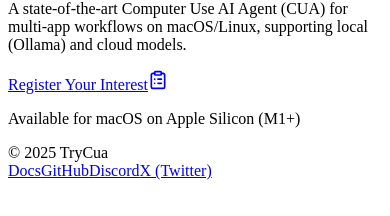
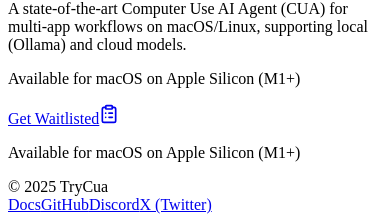
Before and after one commit to trycua/trycua.github.io, a React (Create React App) app: page / in a window 390 px wide. Shown: the part 1278-1494 px from the top of the page. Before the commit the page ends 1466 px from the top, so only its background shows below. Built offline with nearby package versions, Linux system fonts and the light colour scheme; no server answers.

Commit message:
Fix floating button on mobile

```diff
--- a/src/Root.tsx
+++ b/src/Root.tsx
@@ -46,8 +46,12 @@
   useEffect(() => {
     if (isDarkMode) {
       document.documentElement.classList.add('dark');
+      document.documentElement.style.backgroundColor = '#171717';
+      document.body.style.backgroundColor = '#171717';
     } else {
       document.documentElement.classList.remove('dark');
+      document.documentElement.style.backgroundColor = 'white';
+      document.body.style.backgroundColor = 'white';
     }
   }, [isDarkMode]);
 
@@ -225,7 +229,7 @@
 
       {/* Main Content */}
       <div className="overflow-auto">
-        <main className="max-w-4xl mx-auto mt-20 md:mt-40 text-center px-4 pb-24">
+        <main className="max-w-4xl mx-auto mt-20 md:mt-32 text-center px-4 pb-40 md:pb-16">
           <div className="flex justify-center mb-4 md:mb-8">
             <img
               src={isDarkMode ? "/logo-white.svg" : "/logo-black.svg"}
@@ -241,7 +245,7 @@
           </p>
 
           {/* Product List */}
-          <div className="flex flex-col md:grid md:grid-cols-3 md:gap-8 mb-6 md:mb-8 mt-6 md:mt-12">
+          <div className="flex flex-col md:grid md:grid-cols-3 md:gap-8 mb-20 md:mb-8 mt-6 md:mt-8">
             <div className="bg-white dark:bg-[#1c1c1e] rounded-2xl overflow-hidden shadow-[0_0_0_1px_rgba(0,0,0,0.05)] dark:shadow-none md:contents">
               {/* Lume Section */}
               <a href="https://github.com/trycua/lume" className="block group relative">
@@ -306,11 +310,13 @@
             </div>
           </div>
 
-          <div className="h-[72px] md:h-auto mb-4 md:mb-6">
-            <div className={`fixed md:static bottom-[unset] top-[75vh] left-0 right-0 p-4 md:p-0 ${
-              isScrolled && isInitialized ? 'opacity-100 visible' : 'opacity-0 invisible'
-            } transition-[opacity,visibility] duration-200 ease-in-out md:opacity-100 md:visible pointer-events-none md:pointer-events-auto text-center`}>
-              <div className="bg-gradient-to-t from-white/95 via-white/95 to-transparent dark:from-[#171717]/95 dark:via-[#171717]/95 dark:to-transparent absolute inset-0 -z-10 md:hidden" />
+          <div className="h-0 md:h-[72px] md:h-auto">
+            <div className={`fixed md:static bottom-24 left-0 right-0 py-6 px-4 md:p-0 ${
+              isScrolled && isInitialized ? 'translate-y-0 opacity-100' : 'translate-y-4 opacity-0'
+            } transform-gpu transition-all duration-300 ease-out md:transform-none md:opacity-100 pointer-events-auto text-center flex flex-col items-center gap-3`}>
+              <p className={`text-sm md:hidden ${isDarkMode ? 'text-gray-400' : 'text-gray-500'}`}>
+                Available for macOS on Apple Silicon (M1+)
+              </p>
               <a
                 href="https://form.typeform.com/to/EXQ01spJ"
                 target="_blank"
@@ -321,13 +327,13 @@
                     : 'bg-black text-white hover:bg-gray-800'
                 }`}
               >
-                <span>Register Your Interest</span>
+                <span>Get Waitlisted</span>
                 <ClipboardList size={20} />
               </a>
             </div>
           </div>
 
-          <p className={`text-sm mb-8 md:mb-12 ${isDarkMode ? 'text-gray-400' : 'text-gray-500'}`}>
+          <p className={`text-sm mt-6 mb-24 hidden md:block -mt-1 md:mb-4 ${isDarkMode ? 'text-gray-400' : 'text-gray-500'}`}>
             Available for macOS on Apple Silicon (M1+)
           </p>
 
```
